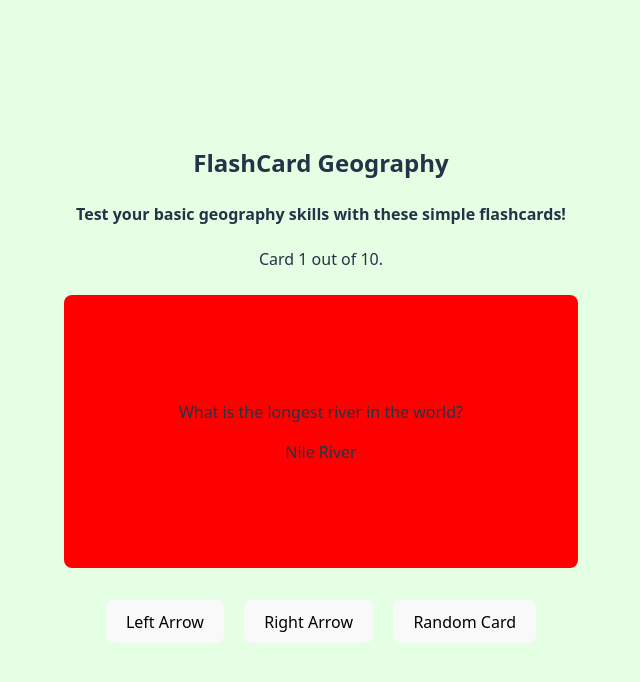
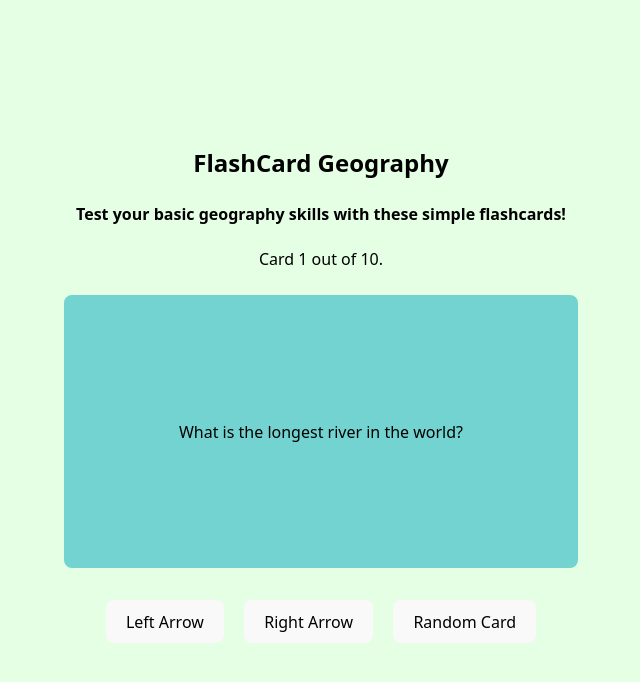
Before and after one commit to float437/WEB102-CodePath-Course, a React (Vite) app in the folder project2_flashcards/: page / in a window 1280 px wide. Shown: the top 682 px of the page, without its empty margins (319-959 px from the left). Built offline with nearby package versions, Linux system fonts and the light colour scheme.

Commit message:
Card Quesiton and Answer functionality figured out, can't seem to fix the card flip animation fixed yet

```diff
--- a/project2_flashcards/src/App.css
+++ b/project2_flashcards/src/App.css
@@ -16,3 +16,16 @@
 .controls {
   padding: 2em;
 }
+
+
+.cardBody{
+  border-radius: 8px;
+  border: 2px solid transparent;
+  padding: 0.6em 1.2em;
+  background-color: #73d3d1;
+  height: 250px;
+  cursor: pointer;
+  display: flex;
+  justify-content: center;
+  align-items: center;
+}
--- a/project2_flashcards/src/App.jsx
+++ b/project2_flashcards/src/App.jsx
@@ -21,14 +21,16 @@ const flashcards = [
 ];
 
   // const currentCard =  pressedStart ? {"Start!": "Press the Right Arrow"} : flashcards[count]
-  var currentCard = flashcards[count]
-
-  // can access the question and answer later by passing it to to the card
+  console.log("Current Count: " + count)
+  console.log("Flashcard length " + flashcards.length)
+  console.log("Current Card : " + flashcards[count].Question)
+  const safeCount = Math.max(0, Math.min(count, flashcards.length - 1));
+  var currentCard = flashcards[safeCount];
 
 
   const nextCard = () => {
     setCount((count) =>
-          count >= flashcards.length ? count = 1 : count + 1
+          count >= flashcards.length-1 ? count = 1 : count + 1
           )
     //when going to next card, question should always be shown first
     setShowAnswer(false)
@@ -36,7 +38,7 @@ const flashcards = [
 
   const prevCard = () => {
     setCount((count) =>
-            count <= 0 ? count = flashcards.length : count - 1
+            count <= 0 ? count = flashcards.length-1 : count - 1
             )
     //when going to next card, question should always be shown first
     setShowAnswer(false)
@@ -64,6 +66,8 @@ const flashcards = [
       <Card
         cardQuestion = {currentCard.Question}
         cardAnswer = {currentCard.Answer}
+        flipCard = {flipCard}
+        showAnswer = {showAnswer}
       />
       <div className="controls">
         <button onClick={() => prevCard()}>
--- a/project2_flashcards/src/components/Card.css
+++ b/project2_flashcards/src/components/Card.css
@@ -2,20 +2,27 @@
   border-radius: 8px;
   border: 2px solid transparent;
   padding: 0.6em 1.2em;
-  background-color: rgb(255, 0, 0);
+  background-color: #73d3d1;
   height: 250px;
   cursor: pointer;
   display: flex;
   justify-content: center;
   align-items: center;
-
+  transform: transform 1s;
+  transform-style: preserve-3d;
 }
 
 .cardBody:hover {
     border: 2px solid;
-  border-color: #747bff;
+    border-color: #747bff;
+
 }
 .cardBody:focus,
 .cardBody:focus-visible {
   outline: 4px auto -webkit-focus-ring-color;
 }
+
+.flipped{
+  transform:rotateX(180deg);
+  transition: transform 0.2s;
+}
--- a/project2_flashcards/src/components/Card.jsx
+++ b/project2_flashcards/src/components/Card.jsx
@@ -1,24 +1,19 @@
 import React from "react"
 import './Card.css'
 
-const Card = ({cardQuestion, cardAnswer}) => {
+const Card = ({cardQuestion, cardAnswer, flipCard, showAnswer}) => {
+
+//  style={{
+//         transform: showAnswer ? 'rotateX(180deg)' : 'rotateX(0deg)',
+//         transition: 'transform 0.6s'
+//       }}
     return (
-        <div className="cardBody">
+        <div className="cardBody" id="test" onClick={flipCard}>
             <div className='CardInfo'>
-                <p>{cardQuestion}</p>
-                <p>{cardAnswer}</p>
+                {showAnswer ? cardAnswer : cardQuestion}
             </div>
         </div>
     )
 }
 
-{/* <div className="cardBody">
-            <div className='CardQuestion'>
-                <p>{cardQuestion}</p>
-            </div>
-            <div className='CardAnswer'>
-                <p>{cardAnswer}</p>
-            </div>
-        </div> */}
-
 export default Card;
--- a/project2_flashcards/src/index.css
+++ b/project2_flashcards/src/index.css
@@ -4,7 +4,7 @@
   font-weight: 400;
 
   color-scheme: light dark;
-  color: #213547;
+  color: #000000;
   background-color: #e5ffe4;
 
   font-synthesis: none;
@@ -47,6 +47,7 @@ button {
   transition: border-color 0.25s;
   margin-left: 10px;
   margin-right: 10px;
+  color: #000000;
 }
 button:hover {
   border-color: #747bff;
```
